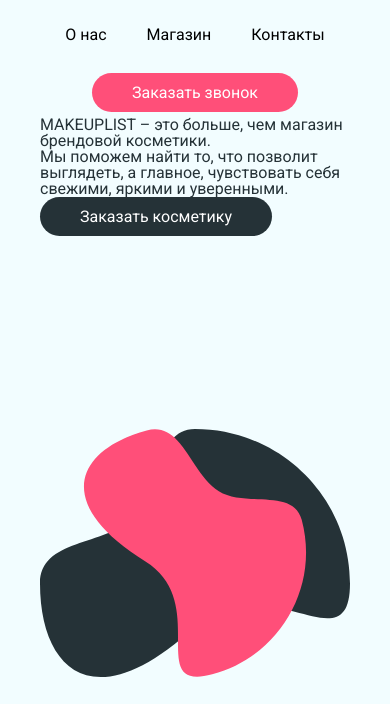
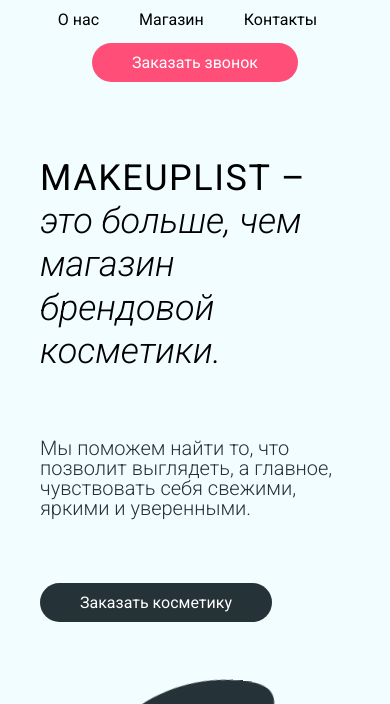
Before and after one commit to Barister/makeuplist, a plain HTML site: page index.html in a window 390 px wide. Both pictures are taken after a click on the button "Заказать косметику". Shown: the part 70-774 px from the top of the page. Drawn offline with Linux system fonts and the light colour scheme.

Commit message:
Main section ready

```diff
--- a/css/style.scss
+++ b/css/style.scss
@@ -128,7 +128,7 @@ body {
       gap: 3.0rem;
       @media (max-width: 655px) {
          flex-direction: column;
-
+         row-gap: 1.5rem;
       }
    }
 
@@ -160,12 +160,13 @@ body {
       flex: 1 1 auto;
       display: flex;
       flex-wrap: wrap;
-      justify-content: center;
+      justify-content: flex-end;
+      //justify-self: center;
       column-gap: 6.0rem;
       row-gap: 1.5rem;
       @media (max-width: 888px) {
          column-gap: 4.0rem;
-
+         margin-right: 15px;
       }
    }
 
@@ -215,28 +216,63 @@ body {
       z-index: 10;
       align-items: center;
       padding-top: 9.0rem;
+      @media (max-width: 920px) {
+         padding-top: 17.7rem;
+         gap: 8.5rem;
+      }
+      @media (max-width: 655px) {
+         padding-top: 22.7rem;
+      }
    }
 
    /* .main-section__content */
 
    &__content {
       flex: 1 1 30%;
+      display: flex;
+      flex-direction: column;
+      justify-content: center;
+      gap: 12.5rem;
+      max-width: 80ch;
+      @media (max-width: 920px) {
+         gap: 6.5rem;
+      }
    }
 
    /* .main-section__title */
 
    &__title {
+      //font-size: 3.6rem;
+      letter-spacing: 1.5px;
+      font-weight: 400;
+      line-height: 1.2;
+      & span {
+         font-style: italic;
+         font-weight: 300;
+         letter-spacing: normal;
+      }
    }
 
    /* .main-section__text */
 
    &__text {
+      font-size: 2rem;
+      font-weight: 300;
    }
+
+
+	&__button {
+      width: max-content;
+	}
+
+
 
    /* .main-section__image */
 
    &__image {
       flex: 0 1 auto;
+      cursor: grab;
+      transition: transform 12s ease;
    }
 
    .image-main {
@@ -253,7 +289,25 @@ body {
          top: 0;
          left: 0;
 		}
-}
+   }
+
+   @keyframes spin-clockwise {
+      from {
+         transform: rotate(0deg);
+      }
+      to {
+         transform: rotate(360deg);
+      }
+   }
+
+   @keyframes spin-counter-clockwise {
+      from {
+         transform: rotate(360deg);
+      }
+      to {
+         transform: rotate(0deg);
+      }
+   }
 
 
    /* .main-section__background */
--- a/index.html
+++ b/index.html
@@ -38,7 +38,10 @@
          <section class="page__main main-section">
             <div class="main-section__container">
                <div class="main-section__content">
-                  <h1 class="main-section__title"><span>MAKEUPLIST – </span>это больше, чем магазин брендовой косметики.
+                  <h1 class="main-section__title title">MAKEUPLIST – <span>
+                        это больше, чем магазин брендовой
+                        косметики.
+                     </span>
                   </h1>
                   <div class="main-section__text">Мы поможем найти то, что позволит выглядеть, а главное, чувствовать
                      себя свежими, яркими и уверенными.</div>
--- a/js/script.js
+++ b/js/script.js
@@ -0,0 +1,19 @@
+// управление main__image
+
+const button = document.querySelector('.main-section__button');
+const frontImage = document.querySelector('.image-main__front');
+const backImage = document.querySelector('.image-main__background');
+
+let rotationActive = false;
+
+button.addEventListener('click', () => {
+   rotationActive = !rotationActive; // Инвертируем состояние
+
+   if (rotationActive) {
+      frontImage.style.animation = 'spin-clockwise 12s infinite linear';
+      backImage.style.animation = 'spin-counter-clockwise 12s infinite linear';
+   } else {
+      frontImage.style.animation = 'spin-counter-clockwise 2s forwards ease';
+      backImage.style.animation = 'spin-clockwise 2s forwards ease';
+   }
+});
```
Also changed, not shown: css/style.css.
